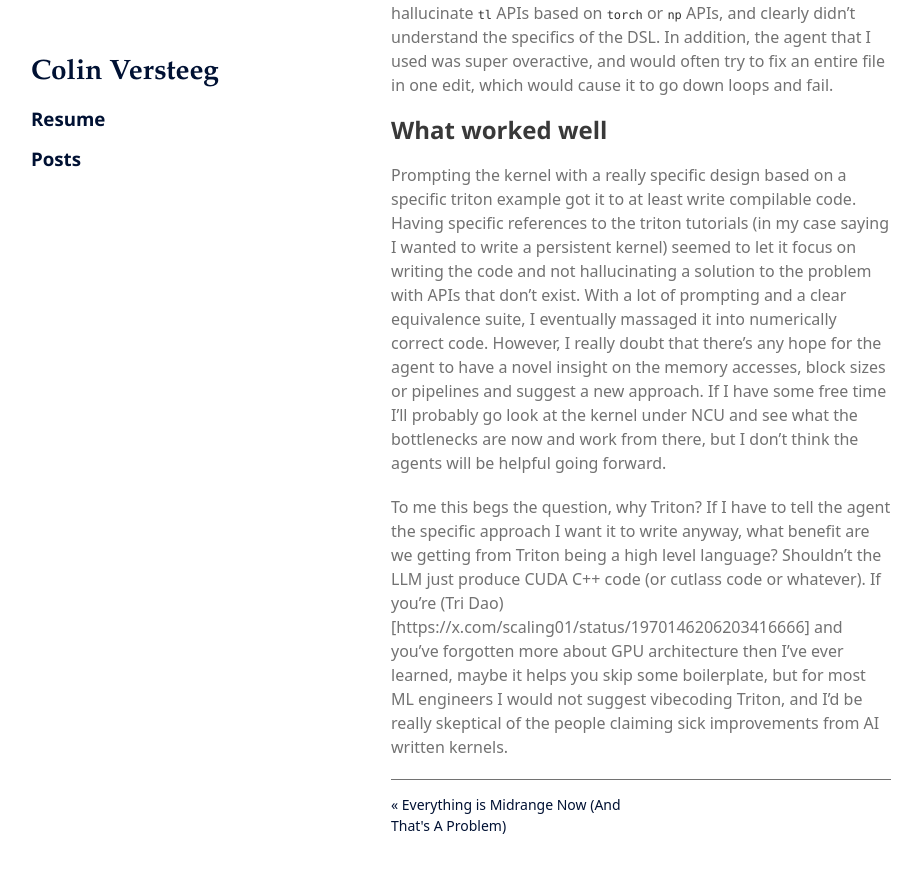
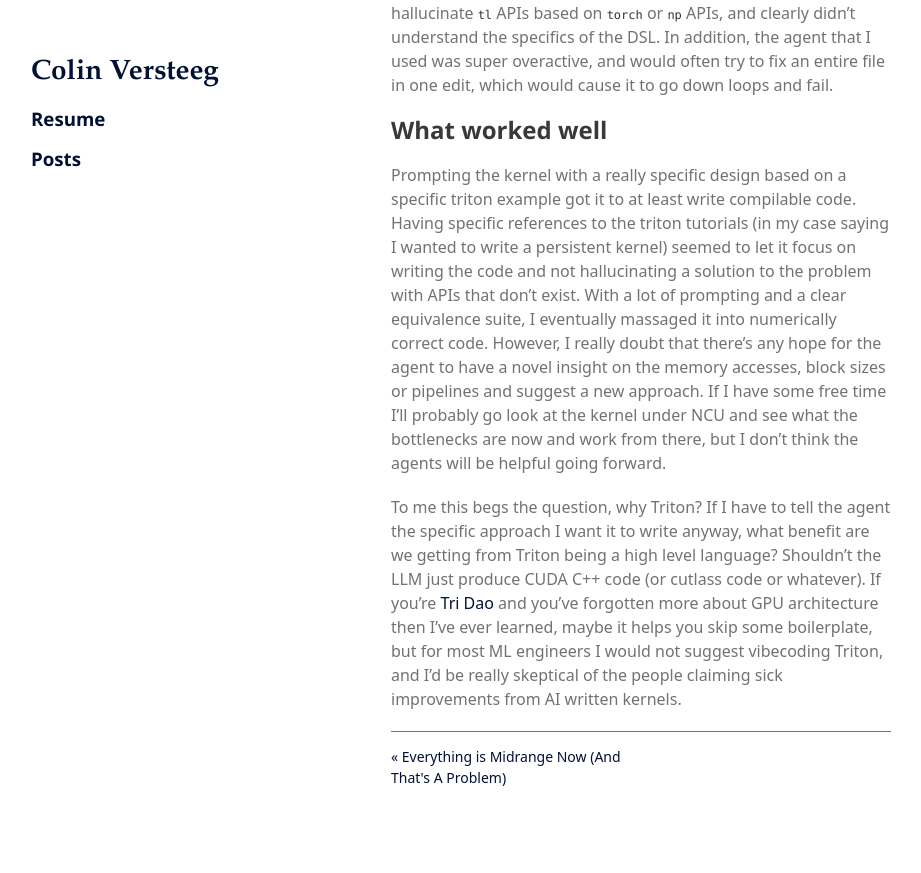
Before and after one commit to csteegz/csteegz.github.io, a Jekyll site: the page built from _posts/2025-09-22-Vibecoding-Triton.md, in a window 1280 px wide and 900 px high, scrolled down 1175 px. Shown: the top 873 px of the window, without its empty margins (179-1100 px from the left). Built offline with Jekyll 4.4.1, drawn with Linux system fonts in a browser that asks for light colours; some web fonts are replaced; after the commit the page ends 2027 px from its top, so only the background shows below that.

Commit message:
Update 2025-09-22-Vibecoding-Triton.md

```diff
--- a/_posts/2025-09-22-Vibecoding-Triton.md
+++ b/_posts/2025-09-22-Vibecoding-Triton.md
@@ -39,4 +39,4 @@ If I have some free time I'll probably go look at the kernel under NCU and see w
 To me this begs the question, why Triton?
 If I have to tell the agent the specific approach I want it to write anyway, what benefit are we getting from Triton being a high level language?
 Shouldn't the LLM just produce CUDA C++ code (or cutlass code or whatever).
-If you're (Tri Dao)[https://x.com/scaling01/status/1970146206203416666] and you've forgotten more about GPU architecture then I've ever learned, maybe it helps you skip some boilerplate, but for most ML engineers I would not suggest vibecoding Triton, and I'd be really skeptical of the people claiming sick improvements from AI written kernels.
+If you're [Tri Dao](https://x.com/scaling01/status/1970146206203416666) and you've forgotten more about GPU architecture then I've ever learned, maybe it helps you skip some boilerplate, but for most ML engineers I would not suggest vibecoding Triton, and I'd be really skeptical of the people claiming sick improvements from AI written kernels.
```
